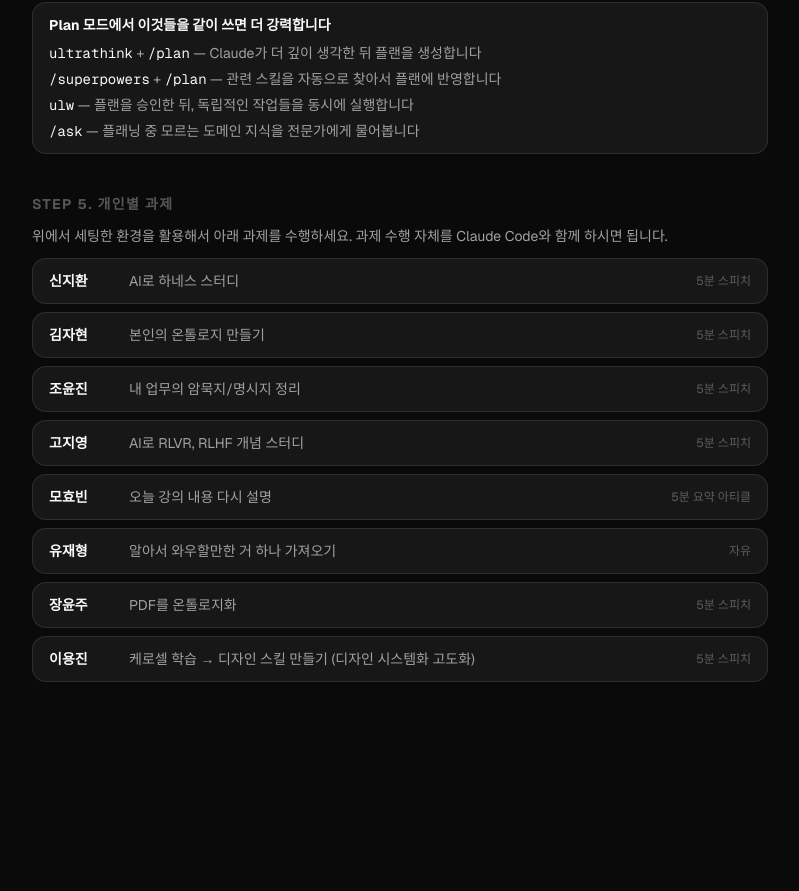
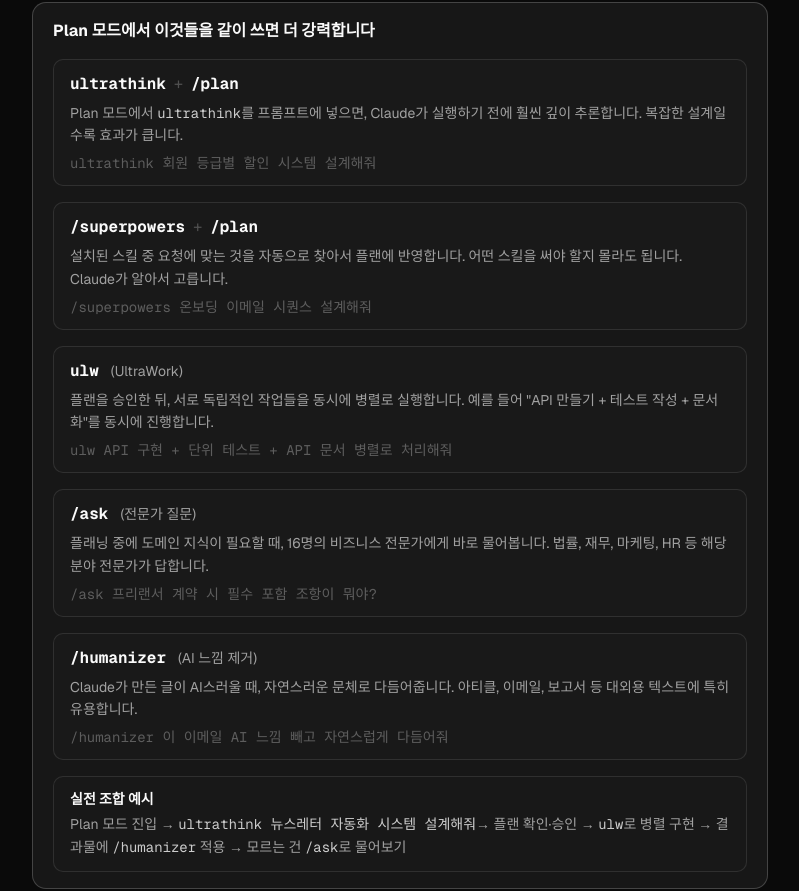
Before and after one commit to hyungwoon/ai-coding-deck, a Next.js app: page /homework/week1 in a window 1280 px wide. Shown: the part 2495-3386 px from the top of the page, without its empty margins (240-1039 px from the left). Before the commit the page ends 3273 px from the top, so only its background shows below. Built offline with nearby package versions, Linux system fonts and the light colour scheme.

Commit message:
feat: 플래닝 조합 팁 섹션 확장 — 5개 명령어별 상세 설명 + 예시 + 실전 조합 플로우

```diff
--- a/src/app/homework/week1/page.tsx
+++ b/src/app/homework/week1/page.tsx
@@ -161,13 +161,80 @@ export default function Week1Page() {
               </div>
             ))}
           </div>
-          <div className="rounded-xl border border-border bg-card px-4 py-3">
-            <p className="text-sm font-bold text-foreground mb-2">Plan 모드에서 이것들을 같이 쓰면 더 강력합니다</p>
-            <div className="space-y-1.5 text-sm text-muted-foreground">
-              <p><code className="font-mono text-foreground">ultrathink</code> + <code className="font-mono text-foreground">/plan</code> — Claude가 더 깊이 생각한 뒤 플랜을 생성합니다</p>
-              <p><code className="font-mono text-foreground">/superpowers</code> + <code className="font-mono text-foreground">/plan</code> — 관련 스킬을 자동으로 찾아서 플랜에 반영합니다</p>
-              <p><code className="font-mono text-foreground">ulw</code> — 플랜을 승인한 뒤, 독립적인 작업들을 동시에 실행합니다</p>
-              <p><code className="font-mono text-foreground">/ask</code> — 플래닝 중 모르는 도메인 지식을 전문가에게 물어봅니다</p>
+          <div className="rounded-xl border border-foreground/20 bg-card px-5 py-4">
+            <p className="text-base font-bold text-foreground mb-4">Plan 모드에서 이것들을 같이 쓰면 더 강력합니다</p>
+            <div className="space-y-4">
+              <div className="rounded-lg border border-border bg-muted/20 px-4 py-3">
+                <div className="flex items-center gap-2 mb-1.5">
+                  <code className="font-mono font-bold text-foreground">ultrathink</code>
+                  <span className="text-muted-foreground/40">+</span>
+                  <code className="font-mono font-bold text-foreground">/plan</code>
+                </div>
+                <p className="text-sm text-muted-foreground leading-relaxed">
+                  Plan 모드에서 <code className="font-mono text-foreground/80">ultrathink</code>를 프롬프트에 넣으면,
+                  Claude가 실행하기 전에 훨씬 깊이 추론합니다. 복잡한 설계일수록 효과가 큽니다.
+                </p>
+                <p className="text-sm text-muted-foreground/50 font-mono mt-1.5">ultrathink 회원 등급별 할인 시스템 설계해줘</p>
+              </div>
+
+              <div className="rounded-lg border border-border bg-muted/20 px-4 py-3">
+                <div className="flex items-center gap-2 mb-1.5">
+                  <code className="font-mono font-bold text-foreground">/superpowers</code>
+                  <span className="text-muted-foreground/40">+</span>
+                  <code className="font-mono font-bold text-foreground">/plan</code>
+                </div>
+                <p className="text-sm text-muted-foreground leading-relaxed">
+                  설치된 스킬 중 요청에 맞는 것을 자동으로 찾아서 플랜에 반영합니다.
+                  어떤 스킬을 써야 할지 몰라도 됩니다. Claude가 알아서 고릅니다.
+                </p>
+                <p className="text-sm text-muted-foreground/50 font-mono mt-1.5">/superpowers 온보딩 이메일 시퀀스 설계해줘</p>
+              </div>
+
+              <div className="rounded-lg border border-border bg-muted/20 px-4 py-3">
+                <div className="flex items-center gap-2 mb-1.5">
+                  <code className="font-mono font-bold text-foreground">ulw</code>
+                  <span className="text-sm text-muted-foreground ml-1">(UltraWork)</span>
+                </div>
+                <p className="text-sm text-muted-foreground leading-relaxed">
+                  플랜을 승인한 뒤, 서로 독립적인 작업들을 동시에 병렬로 실행합니다.
+                  예를 들어 &quot;API 만들기 + 테스트 작성 + 문서화&quot;를 동시에 진행합니다.
+                </p>
+                <p className="text-sm text-muted-foreground/50 font-mono mt-1.5">ulw API 구현 + 단위 테스트 + API 문서 병렬로 처리해줘</p>
+              </div>
+
+              <div className="rounded-lg border border-border bg-muted/20 px-4 py-3">
+                <div className="flex items-center gap-2 mb-1.5">
+                  <code className="font-mono font-bold text-foreground">/ask</code>
+                  <span className="text-sm text-muted-foreground ml-1">(전문가 질문)</span>
+                </div>
+                <p className="text-sm text-muted-foreground leading-relaxed">
+                  플래닝 중에 도메인 지식이 필요할 때, 16명의 비즈니스 전문가에게 바로 물어봅니다.
+                  법률, 재무, 마케팅, HR 등 해당 분야 전문가가 답합니다.
+                </p>
+                <p className="text-sm text-muted-foreground/50 font-mono mt-1.5">/ask 프리랜서 계약 시 필수 포함 조항이 뭐야?</p>
+              </div>
+
+              <div className="rounded-lg border border-border bg-muted/20 px-4 py-3">
+                <div className="flex items-center gap-2 mb-1.5">
+                  <code className="font-mono font-bold text-foreground">/humanizer</code>
+                  <span className="text-sm text-muted-foreground ml-1">(AI 느낌 제거)</span>
+                </div>
+                <p className="text-sm text-muted-foreground leading-relaxed">
+                  Claude가 만든 글이 AI스러울 때, 자연스러운 문체로 다듬어줍니다.
+                  아티클, 이메일, 보고서 등 대외용 텍스트에 특히 유용합니다.
+                </p>
+                <p className="text-sm text-muted-foreground/50 font-mono mt-1.5">/humanizer 이 이메일 AI 느낌 빼고 자연스럽게 다듬어줘</p>
+              </div>
+            </div>
+
+            <div className="mt-4 rounded-lg border border-border bg-muted/10 px-4 py-3">
+              <p className="text-sm font-bold text-foreground mb-1">실전 조합 예시</p>
+              <p className="text-sm text-muted-foreground leading-relaxed">
+                Plan 모드 진입 → <code className="font-mono text-foreground/80">ultrathink 뉴스레터 자동화 시스템 설계해줘</code>
+                → 플랜 확인·승인 → <code className="font-mono text-foreground/80">ulw</code>로 병렬 구현
+                → 결과물에 <code className="font-mono text-foreground/80">/humanizer</code> 적용
+                → 모르는 건 <code className="font-mono text-foreground/80">/ask</code>로 물어보기
+              </p>
             </div>
           </div>
         </section>
```
